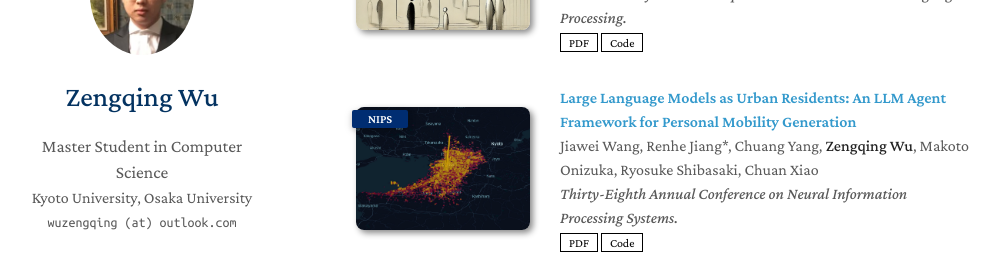
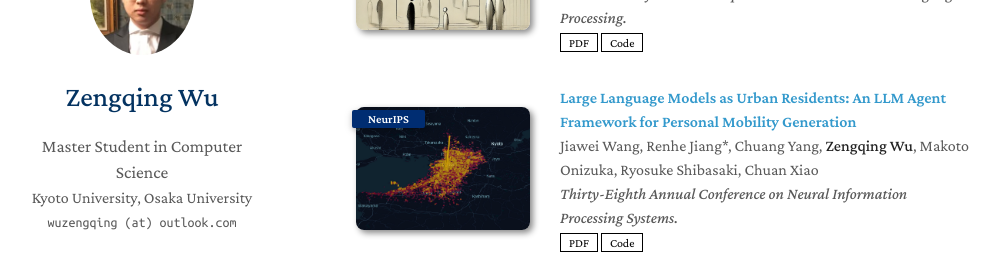
Before and after one commit to wuzengqing001225/wuzengqing001225.github.io, a Jekyll site: the page built from index.md, in a window 1280 px wide and 900 px high, scrolled down 957 px. Shown: the part 148-426 px from the top of the window, without its empty margins (134-1135 px from the left). Built offline with Jekyll 4.4.1, drawn with Linux system fonts in a browser that asks for light colours; nearby versions of some CDN libraries; a style sheet for code colours, icons or effects is not loaded; our own code applies the rules of GitHub Pages for plain Markdown files.

Commit message:
Update publications.yml

```diff
--- a/_data/publications.yml
+++ b/_data/publications.yml
@@ -10,7 +10,7 @@ main:
 
   - title: "Large Language Models as Urban Residents: An LLM Agent Framework for Personal Mobility Generation"
     authors: Jiawei Wang, Renhe Jiang*, Chuang Yang, <strong>Zengqing Wu</strong>, Makoto Onizuka, Ryosuke Shibasaki, Chuan Xiao
-    conference_short: NIPS
+    conference_short: NeurIPS
     conference: Thirty-Eighth Annual Conference on Neural Information Processing Systems.
     pdf: https://arxiv.org/pdf/2402.14744.pdf
     code: https://github.com/Wangjw6/LLMob/
```
